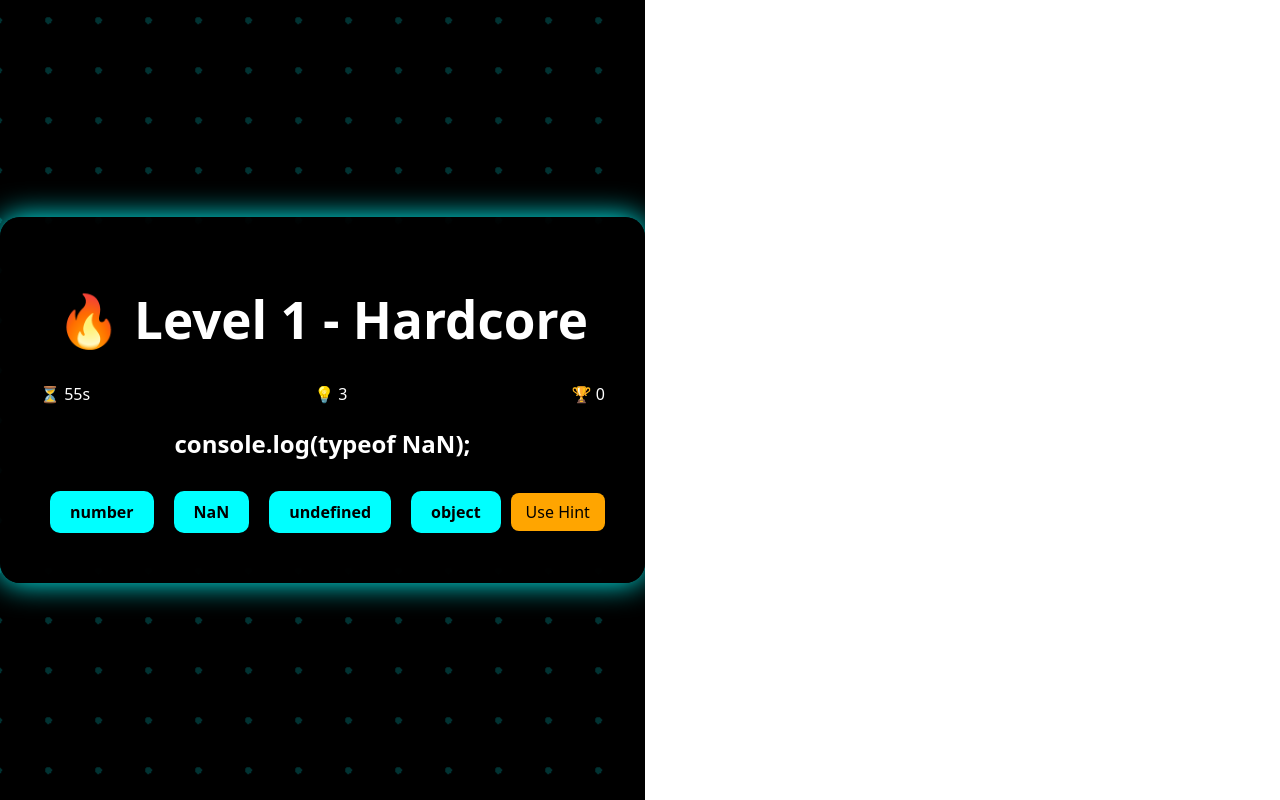
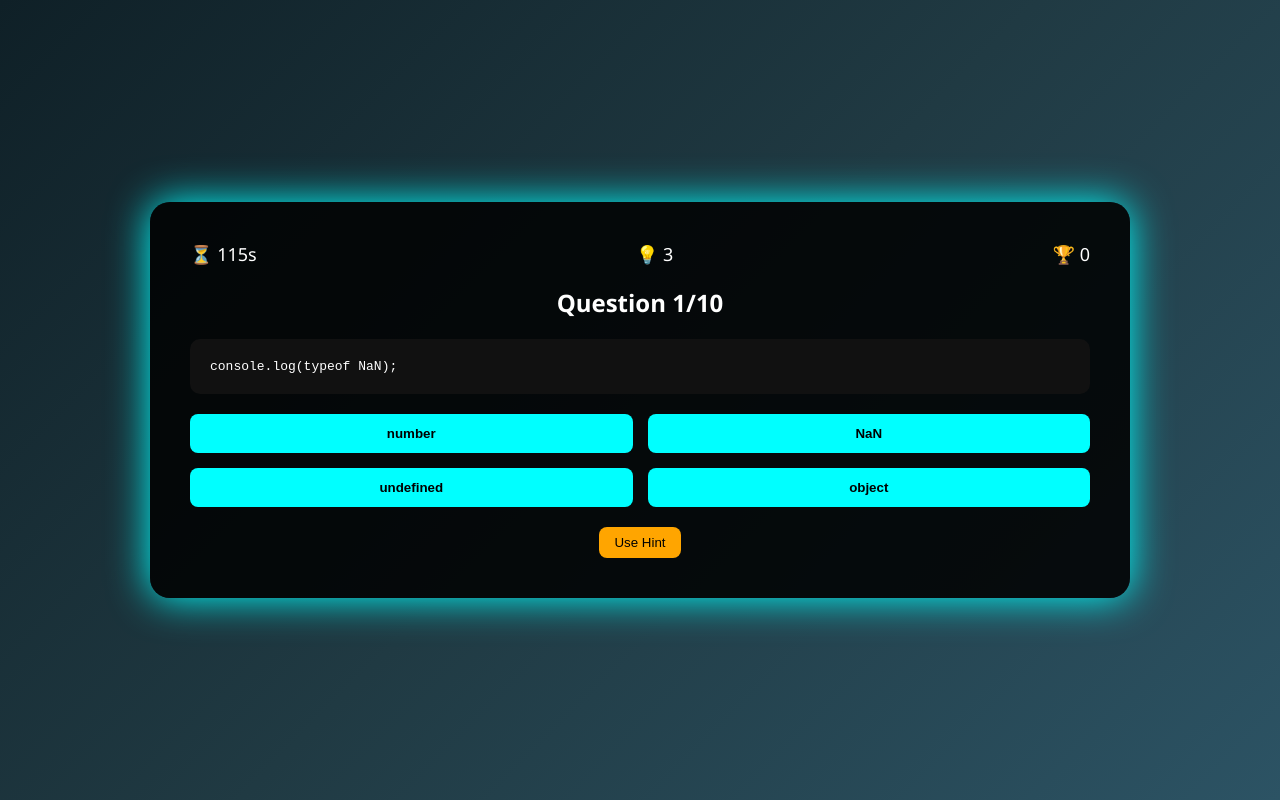
Before and after one commit to Narayani0408/c-master-game, a React (Vite) app: page / in a window 1280 px wide. Built offline with nearby package versions, Linux system fonts and the light colour scheme; no server answers.

Commit message:
Professional full screen desktop UI

```diff
--- a/src/components/Level1.jsx
+++ b/src/components/Level1.jsx
@@ -1,11 +1,11 @@
 import React, { useState, useEffect } from "react";
 import useSound from "use-sound";
 
-const clickSoundUrl =
+const clickSound =
   "https://assets.mixkit.co/active_storage/sfx/2571/2571-preview.mp3";
-const correctSoundUrl =
+const correctSound =
   "https://assets.mixkit.co/active_storage/sfx/2019/2019-preview.mp3";
-const wrongSoundUrl =
+const wrongSound =
   "https://assets.mixkit.co/active_storage/sfx/2955/2955-preview.mp3";
 
 const questions = [
@@ -13,45 +13,81 @@ const questions = [
     question: `console.log(typeof NaN);`,
     options: ["number", "NaN", "undefined", "object"],
     answer: "number",
-    hint: "JS trick 😏"
+    hint: "JS weirdness"
   },
   {
     question: `console.log(0.1 + 0.2 === 0.3);`,
-    options: ["true", "false", "undefined", "error"],
+    options: ["true", "false", "error", "undefined"],
     answer: "false",
-    hint: "Floating precision"
+    hint: "Floating precision issue"
+  },
+  {
+    question: `let x = [1,2,3];
+console.log(x + 1);`,
+    options: ["1,2,31", "Error", "NaN", "[1,2,3,1]"],
+    answer: "1,2,31",
+    hint: "Array becomes string"
   },
   {
     question: `console.log([] == false);`,
-    options: ["true", "false", "error", "undefined"],
+    options: ["true", "false", "undefined", "error"],
     answer: "true",
     hint: "Type coercion"
   },
   {
-    question: `"5" - 2 = ?`,
+    question: `console.log("5" - 2);`,
     options: ["3", "52", "NaN", "Error"],
     answer: "3",
-    hint: "JS converts string"
+    hint: "Implicit conversion"
   },
   {
-    question: "Time complexity of nested loops?",
+    question: `console.log(null == undefined);`,
+    options: ["true", "false", "error", "undefined"],
+    answer: "true",
+    hint: "Loose equality"
+  },
+  {
+    question: `let a = {};
+let b = a;
+b.x = 10;
+console.log(a.x);`,
+    options: ["undefined", "10", "error", "null"],
+    answer: "10",
+    hint: "Objects are reference type"
+  },
+  {
+    question: `C Output:
+int a = 10;
+printf("%d", a++ + ++a);`,
+    options: ["21", "22", "Undefined Behavior", "20"],
+    answer: "Undefined Behavior",
+    hint: "Sequence points ⚠"
+  },
+  {
+    question: `Time complexity of merge sort?`,
     options: ["O(n)", "O(n log n)", "O(n²)", "O(log n)"],
-    answer: "O(n²)",
-    hint: "n × n"
+    answer: "O(n log n)",
+    hint: "Divide & conquer"
+  },
+  {
+    question: `BST traversal giving sorted output?`,
+    options: ["Preorder", "Postorder", "Inorder", "Level Order"],
+    answer: "Inorder",
+    hint: "Left Root Right"
   }
 ];
 
 function Level1() {
   const [currentQ, setCurrentQ] = useState(0);
   const [score, setScore] = useState(0);
-  const [time, setTime] = useState(60);
+  const [time, setTime] = useState(120);
   const [hintsLeft, setHintsLeft] = useState(3);
   const [showHint, setShowHint] = useState(false);
   const [gameOver, setGameOver] = useState(false);
 
-  const [playClick] = useSound(clickSoundUrl);
-  const [playCorrect] = useSound(correctSoundUrl);
-  const [playWrong] = useSound(wrongSoundUrl);
+  const [playClick] = useSound(clickSound);
+  const [playCorrect] = useSound(correctSound);
+  const [playWrong] = useSound(wrongSound);
 
   useEffect(() => {
     if (time > 0 && !gameOver) {
@@ -81,6 +117,15 @@ function Level1() {
     }
   };
 
+  const restartGame = () => {
+    setCurrentQ(0);
+    setScore(0);
+    setTime(120);
+    setHintsLeft(3);
+    setShowHint(false);
+    setGameOver(false);
+  };
+
   const useHint = () => {
     if (hintsLeft > 0) {
       setHintsLeft((prev) => prev - 1);
@@ -89,124 +134,54 @@ function Level1() {
     }
   };
 
-  const restartGame = () => {
-    setCurrentQ(0);
-    setScore(0);
-    setTime(60);
-    setHintsLeft(3);
-    setShowHint(false);
-    setGameOver(false);
-  };
-
   return (
-    <div style={styles.wrapper}>
-      <div style={styles.backgroundAnimation}></div>
-
-      <div style={styles.card}>
+    <div className="game-container">
       {gameOver ? (
-          <>
+        <div className="game-card">
           <h1>🎮 Level Complete</h1>
           <h2>Final Score: {score}</h2>
-            <button style={styles.button} onClick={restartGame}>
-              Restart
-            </button>
-          </>
+          <button onClick={restartGame}>Restart</button>
+        </div>
       ) : (
-          <>
-            <h1>🔥 Level 1 - Hardcore</h1>
-            <div style={styles.info}>
+        <div className="game-card">
+          <div className="top-bar">
             <span>⏳ {time}s</span>
             <span>💡 {hintsLeft}</span>
             <span>🏆 {score}</span>
           </div>
 
-            <h2>{questions[currentQ].question}</h2>
+          <h2>Question {currentQ + 1}/10</h2>
 
+          <pre className="question">
+            {questions[currentQ].question}
+          </pre>
+
+          <div className="options">
             {questions[currentQ].options.map((option, index) => (
               <button
                 key={index}
-                style={styles.button}
                 onClick={() => handleAnswer(option)}
               >
                 {option}
               </button>
             ))}
+          </div>
 
           {hintsLeft > 0 && (
-              <button style={styles.hintButton} onClick={useHint}>
+            <button className="hint-btn" onClick={useHint}>
               Use Hint
             </button>
           )}
 
           {showHint && (
-              <p style={styles.hintText}>
+            <p className="hint-text">
               💡 {questions[currentQ].hint}
             </p>
           )}
-          </>
+        </div>
       )}
-      </div>
     </div>
   );
 }
 
-const styles = {
-  wrapper: {
-    height: "100vh",
-    display: "flex",
-    justifyContent: "center",
-    alignItems: "center",
-    background: "black",
-    position: "relative",
-    overflow: "hidden"
-  },
-  backgroundAnimation: {
-    position: "absolute",
-    width: "200%",
-    height: "200%",
-    background:
-      "radial-gradient(circle, rgba(0,255,255,0.2) 10%, transparent 10%)",
-    backgroundSize: "50px 50px",
-    animation: "move 20s linear infinite"
-  },
-  card: {
-    position: "relative",
-    background: "rgba(0,0,0,0.8)",
-    padding: "40px",
-    borderRadius: "20px",
-    textAlign: "center",
-    color: "white",
-    width: "90%",
-    maxWidth: "600px",
-    boxShadow: "0 0 30px cyan",
-    backdropFilter: "blur(10px)"
-  },
-  button: {
-    margin: "10px",
-    padding: "10px 20px",
-    background: "cyan",
-    border: "none",
-    borderRadius: "10px",
-    cursor: "pointer",
-    fontWeight: "bold"
-  },
-  hintButton: {
-    marginTop: "10px",
-    padding: "8px 15px",
-    background: "orange",
-    border: "none",
-    borderRadius: "8px",
-    cursor: "pointer"
-  },
-  hintText: {
-    marginTop: "10px",
-    color: "yellow"
-  },
-  info: {
-    display: "flex",
-    justifyContent: "space-between",
-    marginBottom: "20px"
-  }
-};
-
 export default Level1;
--- a/src/index.css
+++ b/src/index.css
@@ -1,76 +1,75 @@
-:root {
-  font-family: system-ui, Avenir, Helvetica, Arial, sans-serif;
-  line-height: 1.5;
-  font-weight: 400;
-
-  color-scheme: light dark;
-  color: rgba(255, 255, 255, 0.87);
-  background-color: #242424;
-
-  font-synthesis: none;
-  text-rendering: optimizeLegibility;
-  -webkit-font-smoothing: antialiased;
-  -moz-osx-font-smoothing: grayscale;
+body {
+  margin: 0;
+  font-family: "Segoe UI", sans-serif;
+  background: linear-gradient(135deg, #0f2027, #203a43, #2c5364);
+  height: 100vh;
+  overflow: hidden;
 }
 
-a {
-  font-weight: 500;
-  color: #646cff;
-  text-decoration: inherit;
-}
-a:hover {
-  color: #535bf2;
+.game-container {
+  display: flex;
+  justify-content: center;
+  align-items: center;
+  height: 100vh;
 }
 
-body {
-  margin: 0;
-  display: flex;
-  place-items: center;
-  min-width: 320px;
-  min-height: 100vh;
+.game-card {
+  background: rgba(0, 0, 0, 0.85);
+  width: 900px;
+  padding: 40px;
+  border-radius: 20px;
+  color: white;
+  box-shadow: 0 0 40px cyan;
+  text-align: center;
 }
 
-h1 {
-  font-size: 3.2em;
-  line-height: 1.1;
+.top-bar {
+  display: flex;
+  justify-content: space-between;
+  margin-bottom: 20px;
+  font-size: 18px;
 }
 
-button {
-  border-radius: 8px;
-  border: 1px solid transparent;
-  padding: 0.6em 1.2em;
-  font-size: 1em;
-  font-weight: 500;
-  font-family: inherit;
-  background-color: #1a1a1a;
-  cursor: pointer;
-  transition: border-color 0.25s;
-}
-button:hover {
-  border-color: #646cff;
-}
-button:focus,
-button:focus-visible {
-  outline: 4px auto -webkit-focus-ring-color;
+.question {
+  background: #111;
+  padding: 20px;
+  border-radius: 10px;
+  text-align: left;
+  white-space: pre-wrap;
 }
 
-@media (prefers-color-scheme: light) {
-  :root {
-    color: #213547;
-    background-color: #ffffff;
-  }
-  a:hover {
-    color: #747bff;
-  }
-  button {
-    background-color: #f9f9f9;
-  }
+.options {
+  display: grid;
+  grid-template-columns: 1fr 1fr;
+  gap: 15px;
+  margin-top: 20px;
 }
-@keyframes move {
-  from {
-    transform: translate(0, 0);
-  }
-  to {
-    transform: translate(-200px, -200px);
-  }
+
+.options button {
+  padding: 12px;
+  background: cyan;
+  border: none;
+  border-radius: 8px;
+  font-weight: bold;
+  cursor: pointer;
+  transition: 0.3s;
 }
+
+.options button:hover {
+  transform: scale(1.05);
+  background: #00ffffaa;
+}
+
+.hint-btn {
+  margin-top: 20px;
+  padding: 8px 15px;
+  background: orange;
+  border: none;
+  border-radius: 8px;
+  cursor: pointer;
+}
+
+.hint-text {
+  margin-top: 10px;
+  color: yellow;
+}
```
Lines whose indentation alone changed are shown as unchanged.
